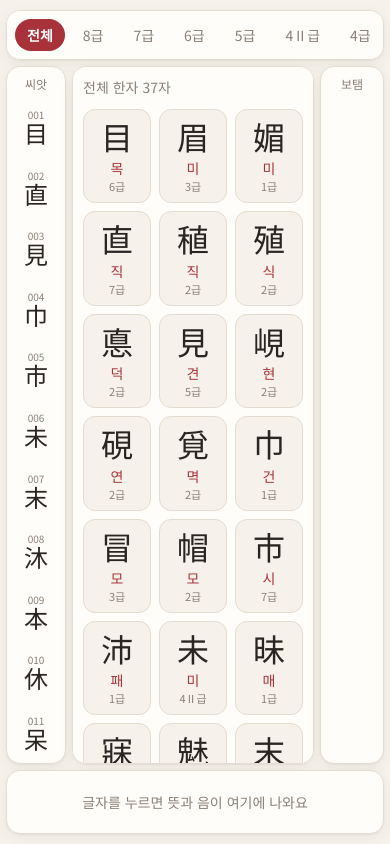
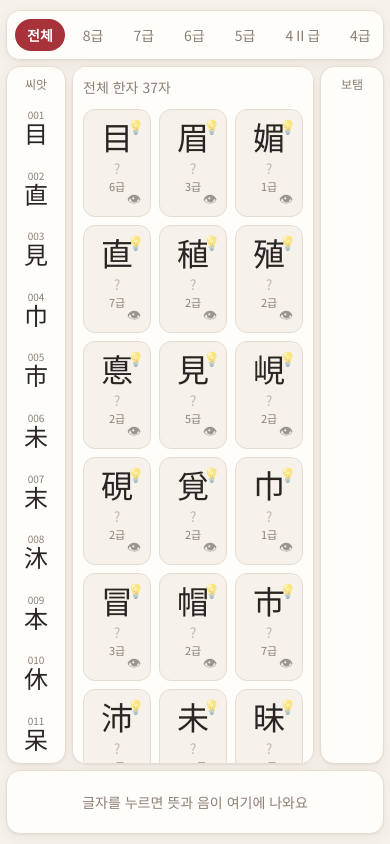
Before and after one commit to mohyunapp-droid/hanja-ssiat, a React (Vite) app in the folder app/: page / in a window 390 px wide. Built offline with nearby package versions, Linux system fonts and the light colour scheme.

Commit message:
파생글자를 음별 행으로 배치, 음 숨김/보기 아이콘, 연상 단어 입력
Co-Authored-By: Claude Opus 5.5 <noreply@anthropic.com>

```diff
--- a/app/src/App.tsx
+++ b/app/src/App.tsx
@@ -2,8 +2,15 @@ import { useMemo, useState } from 'react'
 import raw from './data/hanja.json'
 import { GRADES, gradeLabel, type Group, type Hanja } from './types'
 import Compose from './Compose'
+import HanjaCard from './HanjaCard'
 
 const groups = raw as Group[]
+
+function rowsByEum(seedEum: string, list: Hanja[]) {
+  const rows = new Map<string, Hanja[]>([[seedEum, []]])
+  for (const h of list) rows.set(h.e, [...(rows.get(h.e) ?? []), h])
+  return [...rows.values()].filter((r) => r.length > 0)
+}
 
 export default function App() {
   const [grade, setGrade] = useState<string | null>(null)
@@ -74,14 +81,21 @@ export default function App() {
             </div>
             {visible.length === 0 ? (
               <p className="empty">이 급수에 해당하는 글자가 없어요.</p>
+            ) : group ? (
+              // 씨앗글자와 음이 같은 글자는 첫 줄, 음이 다르면 음별로 다음 줄
+              <div className="rows">
+                {rowsByEum(group.c[0].e, visible).map((row) => (
+                  <div key={row[0].e} className="row">
+                    {row.map((h) => (
+                      <HanjaCard key={h.h} h={h} onOpen={() => setSelected(h)} />
+                    ))}
+                  </div>
+                ))}
+              </div>
             ) : (
               <div className="grid">
                 {visible.map((h) => (
-                  <button key={h.h} className="card" onClick={() => setSelected(h)}>
-                    <span className="hz big">{h.h}</span>
-                    <span className="eum">{h.e}</span>
-                    <span className="gr">{gradeLabel(h.gr)}</span>
-                  </button>
+                  <HanjaCard key={h.h} h={h} onOpen={() => setSelected(h)} />
                 ))}
               </div>
             )}
--- /dev/null
+++ b/app/src/HanjaCard.tsx
@@ -0,0 +1,93 @@
+import { useEffect, useRef, useState } from 'react'
+import { gradeLabel, type Hanja } from './types'
+
+// 연상 단어는 이 기기 브라우저에만 저장 (나중에 계정 동기화로 옮길 수 있음)
+const hintKey = (h: string) => `hint:${h}`
+const loadHint = (h: string) => {
+  try {
+    return localStorage.getItem(hintKey(h)) ?? ''
+  } catch {
+    return ''
+  }
+}
+const saveHint = (h: string, v: string) => {
+  try {
+    if (v) localStorage.setItem(hintKey(h), v)
+    else localStorage.removeItem(hintKey(h))
+  } catch {
+    /* 저장 불가 환경은 무시 */
+  }
+}
+
+export default function HanjaCard({ h, onOpen }: { h: Hanja; onOpen: () => void }) {
+  const [hint, setHint] = useState(() => loadHint(h.h))
+  const [editing, setEditing] = useState(false)
+  const [shown, setShown] = useState(false)
+  const inputRef = useRef<HTMLInputElement>(null)
+
+  useEffect(() => {
+    if (editing) inputRef.current?.focus()
+  }, [editing])
+
+  const commit = () => {
+    const v = hint.trim()
+    setHint(v)
+    saveHint(h.h, v)
+    setEditing(false)
+  }
+
+  return (
+    <div className="card-wrap">
+      <div
+        className="card"
+        role="button"
+        tabIndex={0}
+        onClick={onOpen}
+        onKeyDown={(e) => e.key === 'Enter' && onOpen()}
+      >
+        <button
+          className={`icon hint-btn ${hint ? 'has' : ''}`}
+          aria-label="연상 단어 입력"
+          onClick={(e) => {
+            e.stopPropagation()
+            setEditing((v) => !v)
+          }}
+        >
+          💡
+        </button>
+        <span className="hz big">{h.h}</span>
+        <span className={`eum ${shown ? 'shown' : ''}`}>{shown ? h.e2 ? `${h.e}(${h.e2})` : h.e : '?'}</span>
+        <span className="gr">{gradeLabel(h.gr)}</span>
+        {hint && !editing && <span className="hint-text">{hint}</span>}
+        <button
+          className={`icon eum-btn ${shown ? 'on' : ''}`}
+          aria-label={shown ? '음 숨기기' : '음 보기'}
+          onClick={(e) => {
+            e.stopPropagation()
+            setShown((v) => !v)
+          }}
+        >
+          {shown ? '🙈' : '👁'}
+        </button>
+      </div>
+      {editing && (
+        <form
+          className="hint-pop"
+          onSubmit={(e) => {
+            e.preventDefault()
+            commit()
+          }}
+        >
+          <input
+            ref={inputRef}
+            value={hint}
+            maxLength={20}
+            placeholder="연상 단어"
+            onChange={(e) => setHint(e.target.value)}
+            onBlur={commit}
+          />
+        </form>
+      )}
+    </div>
+  )
+}
--- a/app/src/index.css
+++ b/app/src/index.css
@@ -132,7 +132,17 @@ button { font: inherit; color: inherit; cursor: pointer; border: 0; background:
 .tag { background: var(--accent-soft); color: var(--accent); padding: 2px 8px; border-radius: 6px; font-size: 12px; font-weight: 700; margin-right: 4px; }
 .empty { color: var(--muted); text-align: center; margin-top: 40px; }
 .grid { display: grid; grid-template-columns: repeat(auto-fill, minmax(84px, 1fr)); gap: 10px; }
+.rows { display: flex; flex-direction: column; gap: 12px; }
+.row { display: flex; gap: 10px; overflow-x: auto; padding: 2px 2px 6px; scrollbar-width: thin; }
+.row .card-wrap { flex: none; width: 92px; }
+.row:first-child { border-bottom: 1px dashed var(--line); padding-bottom: 12px; }
+
+.card-wrap { position: relative; }
 .card {
+  position: relative;
+  cursor: pointer;
+  user-select: none;
+  min-height: 118px;
   display: flex;
   flex-direction: column;
   align-items: center;
@@ -144,8 +154,53 @@ button { font: inherit; color: inherit; cursor: pointer; border: 0; background:
 }
 .card:hover { border-color: var(--accent); transform: translateY(-2px); }
 .card .big { font-size: 40px; line-height: 1.2; }
-.card .eum { font-size: 14px; color: var(--accent); }
+.card .eum { font-size: 14px; color: var(--muted); opacity: 0.5; }
+.card .eum.shown { color: var(--accent); opacity: 1; font-weight: 700; animation: pop 0.25s; }
 .card .gr { font-size: 11px; color: var(--muted); }
+.card .hint-text {
+  font-size: 11px;
+  color: var(--ok);
+  max-width: 100%;
+  overflow: hidden;
+  text-overflow: ellipsis;
+  white-space: nowrap;
+  padding: 0 4px;
+}
+.icon {
+  position: absolute;
+  width: 26px;
+  height: 26px;
+  border-radius: 8px;
+  display: grid;
+  place-items: center;
+  font-size: 14px;
+  opacity: 0.45;
+  transition: opacity 0.15s, background 0.15s;
+}
+.icon:hover, .icon.has, .icon.on { opacity: 1; }
+.icon:hover { background: var(--panel); }
+.hint-btn { top: 3px; right: 3px; }
+.eum-btn { bottom: 3px; right: 3px; }
+.hint-pop {
+  margin-top: 4px;
+  padding: 3px;
+  background: var(--panel);
+  border: 1px solid var(--accent);
+  border-radius: 10px;
+  box-shadow: 0 8px 24px rgb(0 0 0 / 0.15);
+}
+.hint-pop input {
+  width: 100%;
+  border: 0;
+  outline: none;
+  background: var(--bg);
+  color: var(--ink);
+  font: inherit;
+  font-size: 13px;
+  padding: 5px 6px;
+  border-radius: 6px;
+}
+.row { align-items: flex-start; }
 
 .compose { display: flex; flex-direction: column; gap: 14px; }
 .back { align-self: flex-start; font-size: 14px; color: var(--muted); padding: 4px 0; }
@@ -220,6 +275,8 @@ button { font: inherit; color: inherit; cursor: pointer; border: 0; background:
   .board { padding: 10px; }
   .grid { grid-template-columns: repeat(auto-fill, minmax(68px, 1fr)); gap: 8px; }
   .card .big { font-size: 32px; }
+  .row .card-wrap { width: 80px; }
+  .card { min-height: 108px; }
   .words li { grid-template-columns: auto 1fr; }
   .words .mn { grid-column: 1 / -1; }
 }
```
